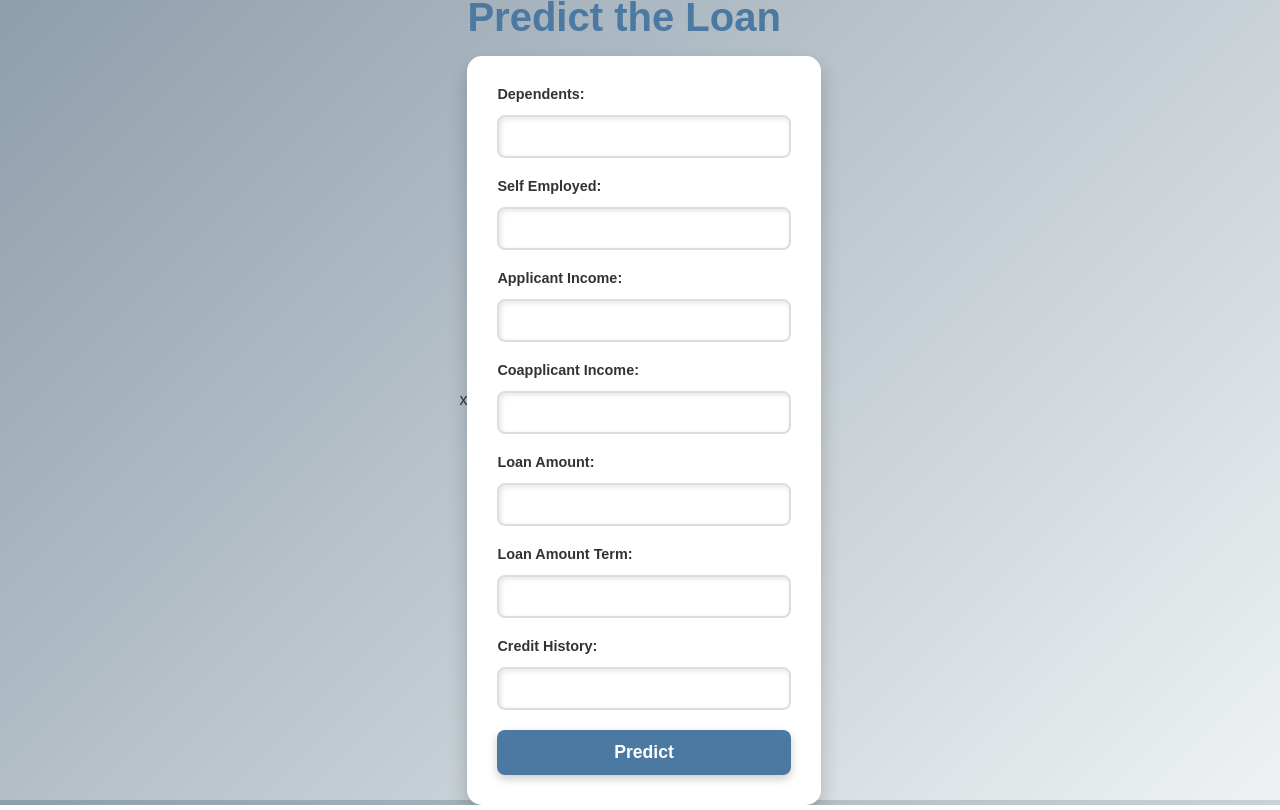
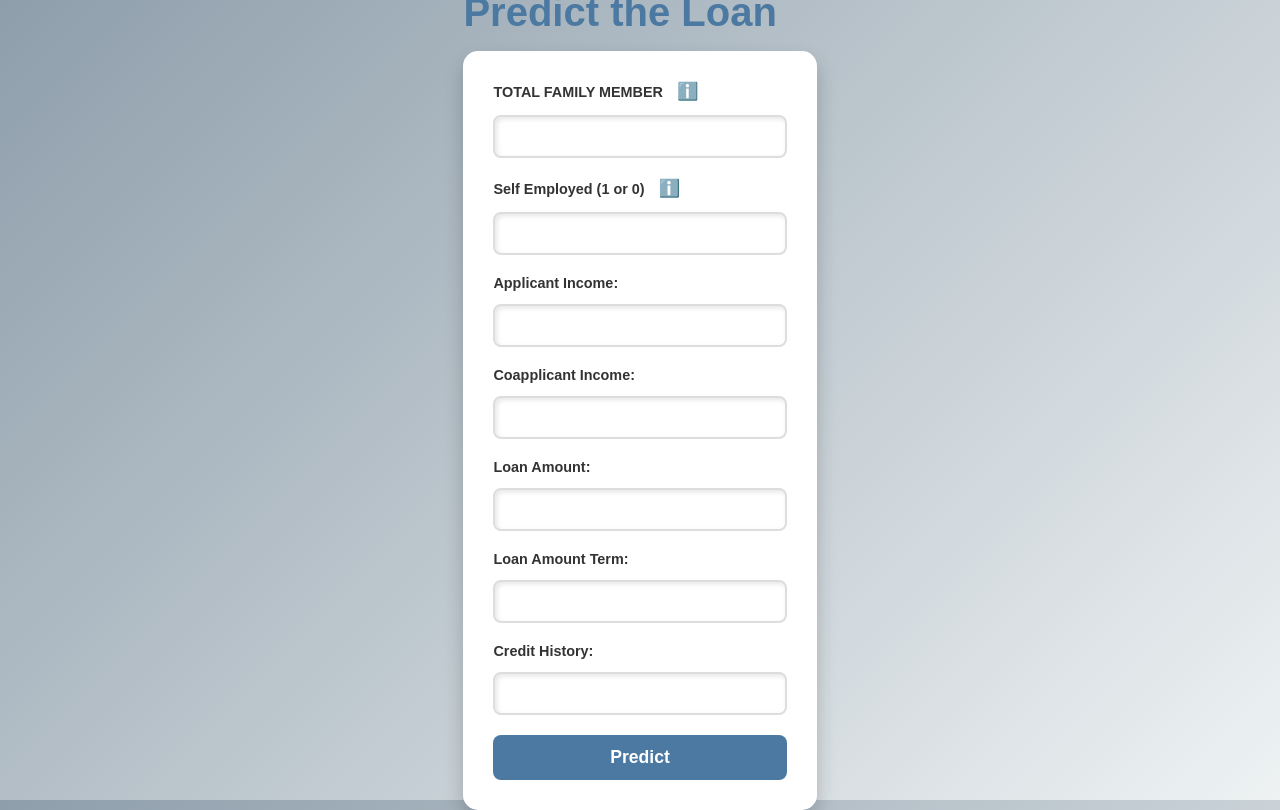
Before and after one commit to varmaManish/loan-approval-prediction-, a Flask app: page / in a window 1280 px wide. Run offline with Flask 3, Linux system fonts and the light colour scheme; parts of the project's set-up code (start-up, migrations or seed data) failed here and were passed over.

Commit message:
Update index.html

```diff
--- a/templates/index.html
+++ b/templates/index.html
@@ -1,4 +1,4 @@
-x<!DOCTYPE html>
+<!DOCTYPE html>
 <html lang="en">
 <head>
     <meta charset="UTF-8">
@@ -23,19 +23,12 @@
             animation: fadeInBackground 1s ease-in-out;
         }
 
-        /* Header Styling with Typing Animation */
         h1 {
             font-size: 2.5em;
             color: #4b79a1;
             margin-bottom: 1rem;
-            animation: typing 2s steps(22), blink 0.5s step-end infinite alternate;
-            white-space: nowrap;
-            overflow: hidden;
-            border-right: 4px solid #4b79a1;
-            max-width: 100%;
         }
 
-        /* Form Styling */
         form {
             background: #fff;
             color: #333;
@@ -44,7 +37,6 @@
             box-shadow: 0px 10px 20px rgba(0, 0, 0, 0.2);
             width: 100%;
             max-width: 400px;
-            animation: slideUp 1s ease-in-out;
         }
 
         label {
@@ -64,11 +56,6 @@
             box-shadow: inset 2px 2px 5px rgba(0, 0, 0, 0.1);
         }
 
-        input[type="number"]:focus, input[type="number"]:hover {
-            border-color: #4b79a1;
-            box-shadow: 0px 0px 8px rgba(75, 121, 161, 0.6);
-        }
-
         input[type="submit"] {
             width: 100%;
             padding: 12px;
@@ -80,57 +67,39 @@
             border-radius: 8px;
             cursor: pointer;
             transition: all 0.3s ease;
-            box-shadow: 0px 4px 10px rgba(0, 0, 0, 0.2);
         }
 
-        input[type="submit"]:hover {
-            background: #355c7d;
-            transform: translateY(-3px);
-            box-shadow: 0px 6px 15px rgba(0, 0, 0, 0.3);
+        /* Info Icon Styling */
+        .info-icon {
+            display: inline-block;
+            margin-left: 10px;
+            cursor: pointer;
+            font-size: 1.2em;
+            color: #007bff;
         }
 
-        /* Responsive Design */
-        @media (max-width: 600px) {
-            form {
-                padding: 20px;
-                width: 90%;
-            }
-
-            h1 {
-                font-size: 2em;
-            }
-
-            h2 {
-                font-size: 1.3em;
-            }
+        /* Info Popup Styling */
+        .info-popup {
+            display: none; /* Initially hidden */
+            position: absolute;
+            background-color: #f9f9f9;
+            border: 1px solid #ddd;
+            padding: 10px;
+            border-radius: 5px;
+            box-shadow: 0px 4px 6px rgba(0, 0, 0, 0.1);
+            z-index: 1000;
+            width: 300px;
+            margin-top: 5px;
         }
 
-        /* Animations */
-        @keyframes fadeInBackground {
-            from { opacity: 0; }
-            to { opacity: 1; }
-        }
-
-        @keyframes typing {
-            from { width: 0; }
-            to { width: 100%; }
-        }
-
-        @keyframes blink {
-            50% { border-color: transparent; }
-        }
-
-        @keyframes slideUp {
-            from { transform: translateY(20px); opacity: 0; }
-            to { transform: translateY(0); opacity: 1; }
-        }
-
-        h2 {
-            font-size: 1.5em;
-            color: #ffeb3b;
-            margin-top: 1rem;
-            text-align: center;
-            animation: fadeIn 1.5s ease-in-out;
+        .info-popup::after {
+            content: '';
+            position: absolute;
+            top: -10px;
+            left: 20px;
+            border-width: 10px;
+            border-style: solid;
+            border-color: transparent transparent #f9f9f9 transparent;
         }
     </style>
 </head>
@@ -138,10 +107,18 @@
     <div>
         <h1>Predict the Loan</h1>
         <form action="/predict" method="POST">
-            <label for="Dependents">Dependents:</label>
+            <label for="Dependents">
+                TOTAL FAMILY MEMBER
+                <span class="info-icon" onclick="toggleInfo('infoDependents')">ℹ️</span>
+            </label>
+            <div id="infoDependents" class="info-popup">Enter the total number of family members you are financially supporting.</div>
             <input type="number" id="Dependents" name="Dependents" required>
 
-            <label for="Self_Employed">Self Employed:</label>
+            <label for="Self_Employed">
+                Self Employed (1 or 0)
+                <span class="info-icon" onclick="toggleInfo('infoSelfEmployed')">ℹ️</span>
+            </label>
+            <div id="infoSelfEmployed" class="info-popup">Enter 1 if you are self-employed, otherwise enter 0.</div>
             <input type="number" id="Self_Employed" name="Self_Employed" required>
 
             <label for="ApplicantIncome">Applicant Income:</label>
@@ -165,5 +142,19 @@
         <h2>Results:{{ prediction_text }}</h2>
         {% endif %}
     </div>
+
+    <script>
+        function toggleInfo(infoId) {
+            const popup = document.getElementById(infoId);
+            if (popup.style.display === 'block') {
+                popup.style.display = 'none';
+            } else {
+                popup.style.display = 'block';
+            }
+            setTimeout(() => {
+                popup.style.display = 'none';
+            }, 3000); // Hide after 3 seconds
+        }
+    </script>
 </body>
 </html>
```
